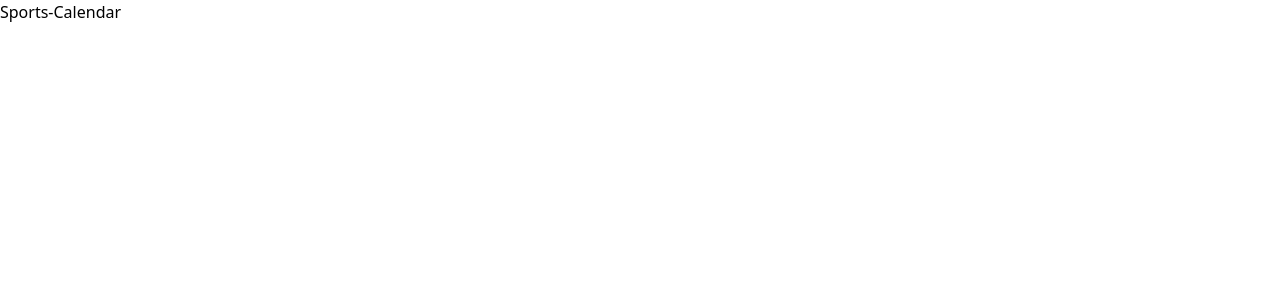
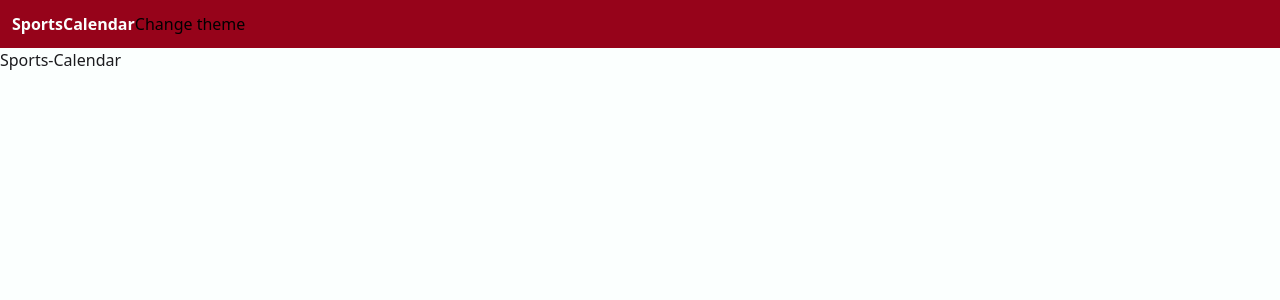
Before and after one commit to PulidoLuciano/sports-calendar, a Next.js app: page / in a window 1280 px wide. Shown: the top 300 px of the page. Built offline with nearby package versions, Linux system fonts and the light colour scheme.

Commit message:
Add themes support

```diff
--- a/src/app/layout.js
+++ b/src/app/layout.js
@@ -1,4 +1,5 @@
 import "./globals.css";
+import ThemeProvider from "@/components/themeProvider";
 
 export const metadata = {
   title: "SportsCalendar",
@@ -8,7 +9,11 @@ export const metadata = {
 export default function RootLayout({ children }) {
   return (
     <html lang="en">
-      <body>{children}</body>
+      <body className="bg-white dark:bg-black">
+        <ThemeProvider>
+          {children}
+        </ThemeProvider>
+      </body>
     </html>
   );
 }
--- a/src/app/page.js
+++ b/src/app/page.js
@@ -1,9 +1,7 @@
-import Image from "next/image";
-
 export default function Home() {
   return (
     <main>
-      <h1>Sports-Calendar</h1>
+      <h1 className="text-black dark:text-white">Sports-Calendar</h1>
     </main>
   );
 }
--- /dev/null
+++ b/src/components/header.jsx
@@ -0,0 +1,19 @@
+import Link from "next/link";
+import { useContext } from "react";
+import { ThemeContext } from "./themeProvider";
+
+export default function Header(){
+
+    const themeContext = useContext(ThemeContext);
+
+    function changeTheme(){
+        themeContext();
+    }
+
+    return(
+        <header className="bg-primary p-3 shadow-sm shadow-tertiary">
+            <Link href={"/"} className="text-white font-extrabold select-none">SportsCalendar</Link>
+            <button onClick={changeTheme}>Change theme</button>
+        </header>
+    )
+}
--- /dev/null
+++ b/src/components/themeProvider.jsx
@@ -0,0 +1,23 @@
+"use client"
+
+import { useState, createContext, useEffect } from "react"
+import Header from "./header";
+import useTheme from "@/utils/useTheme";
+
+export const ThemeContext = createContext(null);
+
+export default function ThemeProvider({children}){
+
+    const {theme, changeTheme} = useTheme();
+
+    return(
+        <ThemeContext.Provider value={changeTheme}>
+            <div id="root" className={`${theme}`}>
+                <Header></Header>
+                <main className={`bg-white dark:bg-black`}>
+                    {children}
+                </main>
+            </div>
+        </ThemeContext.Provider>
+    )
+}
--- /dev/null
+++ b/src/utils/useTheme.js
@@ -0,0 +1,18 @@
+import { useState } from "react";
+
+export default function useTheme(){
+    const [theme, setTheme] = useState(localStorage.getItem("theme") ?? (matchMedia('(prefers-color-scheme: dark)').matches) ? "dark" : "");
+
+    function changeTheme(){
+        if(theme == "dark"){
+            setTheme("");
+            localStorage.setItem("theme", "");
+        }
+        else{
+            setTheme("dark");
+            localStorage.setItem("theme", "dark");
+        }
+    }
+
+    return {theme, changeTheme};
+}
```
